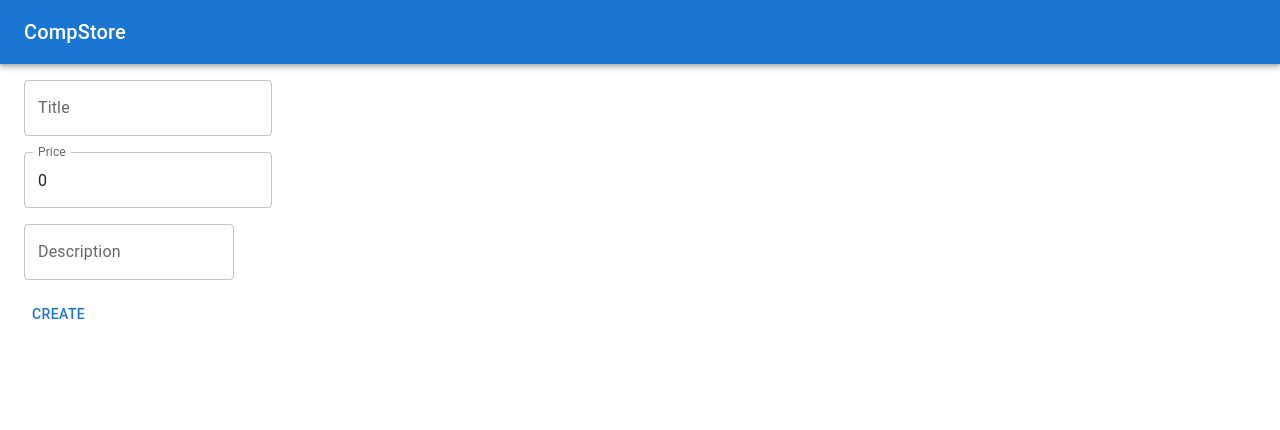
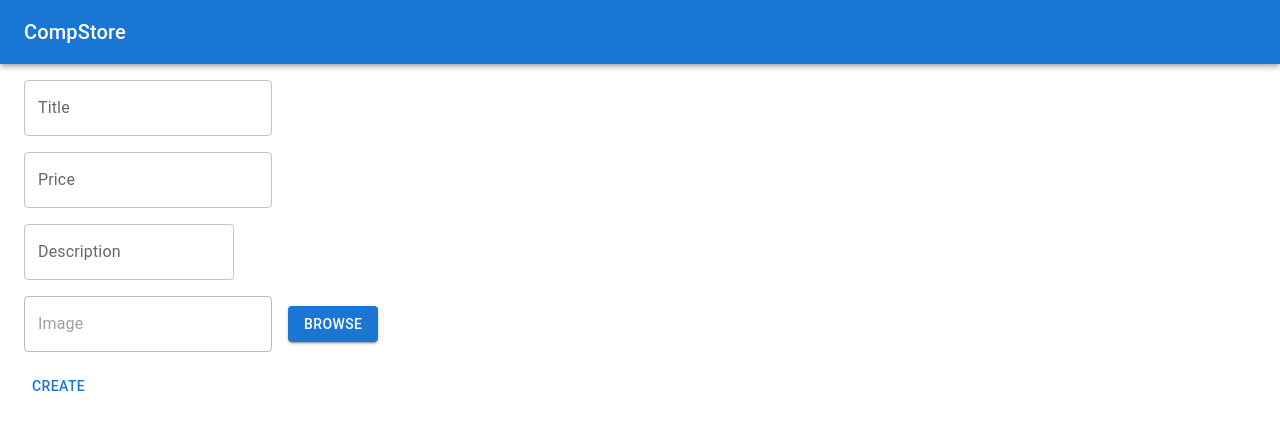
Before and after one commit to AlbinaUm/shop-frontend, a React (Vite) app: page /products/new in a window 1280 px wide. Shown: the top 430 px of the page. Built offline with nearby package versions, Linux system fonts and the light colour scheme.

Commit message:
Added input type file in ProductForm and output image in card

```diff
--- a/src/axiosApi.ts
+++ b/src/axiosApi.ts
@@ -1,7 +1,8 @@
 import axios from 'axios';
+import { apiUrl } from './globalConstants.ts';
 
 const axiosApi = axios.create({
-  baseURL: 'http://localhost:8000'
+  baseURL: apiUrl
 });
 
 export default axiosApi;
--- /dev/null
+++ b/src/components/FileInput/FileInput.tsx
@@ -0,0 +1,59 @@
+
+import Grid from '@mui/material/Grid2';
+import { Button, TextField } from '@mui/material';
+import { useRef, useState } from 'react';
+
+interface  Props {
+  name: string;
+  label: string;
+  onGetFile: (e: React.ChangeEvent<HTMLInputElement>) => void;
+}
+
+const FileInput: React.FC<Props> = ({name, label, onGetFile}) => {
+  const inputRef = useRef<HTMLInputElement>(null);
+  const [fileName, setFileName] = useState('');
+
+
+  const onFileChange = (e: React.ChangeEvent<HTMLInputElement>) => {
+    if (e.target.files && e.target.files[0]) {
+      setFileName(e.target.files[0].name);
+    } else {
+      setFileName('');
+    }
+
+    onGetFile(e);
+  };
+
+  const activateInput = () => {
+    if (inputRef.current) {
+      inputRef.current.click();
+    }
+  };
+
+  return (
+    <>
+      <input
+        style={{display: 'none'}}
+        type="file"
+        name={name}
+        onChange={onFileChange}
+        ref={inputRef}
+      />
+      <Grid container spacing={2} direction="row" alignItems="center">
+        <Grid>
+          <TextField
+            disabled
+            label={label}
+            value={fileName}
+            onClick={activateInput}
+          />
+        </Grid>
+        <Grid>
+          <Button variant="contained" onClick={activateInput}>Browse</Button>
+        </Grid>
+      </Grid>
+    </>
+  );
+};
+
+export default FileInput;
--- a/src/features/products/components/ProductForm.tsx
+++ b/src/features/products/components/ProductForm.tsx
@@ -2,6 +2,7 @@ import { ChangeEvent, FormEvent, useState } from 'react';
 import Grid from '@mui/material/Grid2';
 import { Button, TextField } from '@mui/material';
 import { ProductMutation } from '../../../types';
+import FileInput from '../../../components/FileInput/FileInput.tsx';
 
 
 interface Props {
@@ -10,8 +11,9 @@ interface Props {
 
 const initialState = {
   title: '',
-  price: 0,
+  price: '',
   description: '',
+  image: null,
 };
 
 const ProductForm: React.FC<Props> = ({onSubmit}) => {
@@ -19,12 +21,24 @@ const ProductForm: React.FC<Props> = ({onSubmit}) => {
 
   const submitFormHandler = (e: FormEvent) => {
     e.preventDefault();
-    onSubmit({...form, price: +form.price});
+    console.log(form);
+    onSubmit({...form});
   };
 
   const inputChangeHandler = (e: ChangeEvent<HTMLInputElement>) => {
     const {name, value} = e.target;
     setForm(prevState => ({ ...prevState, [name]: value }));
+  };
+
+  const fileEventChangeHandler = (e: React.ChangeEvent<HTMLInputElement>) => {
+    const {name, files} = e.target;
+
+    if (files) {
+      setForm(prevState => ({
+        ...prevState,
+        [name]: files[0] || null,
+      }))
+    }
   };
 
   return (
@@ -61,6 +75,11 @@ const ProductForm: React.FC<Props> = ({onSubmit}) => {
           />
         </Grid>
 
+        <Grid size={{xs: 12}}>
+          <FileInput  name="image" label="Image" onGetFile={fileEventChangeHandler}/>
+        </Grid>
+
+
         <Grid>
           <Button type="submit" color="primary">Create</Button>
         </Grid>
--- a/src/features/products/components/ProductItem.tsx
+++ b/src/features/products/components/ProductItem.tsx
@@ -1,19 +1,35 @@
 import Grid from '@mui/material/Grid2';
-import { Card, CardActions, CardContent, CardHeader, IconButton } from '@mui/material';
+import { Card, CardActions, CardContent, CardHeader, CardMedia, IconButton } from '@mui/material';
 import { ArrowForward } from '@mui/icons-material';
 import { Link } from 'react-router-dom';
+import NoPictureImage from '../../../assets/noPicture.png';
+import { apiUrl } from '../../../globalConstants.ts';
 
 interface Props {
   title: string;
   price: number;
   id: string;
+  image?: string | null | undefined;
 }
 
-const ProductItem: React.FC<Props> = ({title, price, id}) => {
+const ProductItem: React.FC<Props> = ({title, price, id, image}) => {
+  let productsImage = NoPictureImage;
+
+  if (image) {
+    productsImage = apiUrl +  '/' +image;
+  }
+
   return (
     <Grid size={{ xs: 12, sm: 12, md: 6, lg: 4 }}>
       <Card>
         <CardHeader title={title}/>
+        <CardMedia
+          style={{width: '100%'}}
+          component="img"
+          image={productsImage}
+          title={title}
+        />
+
         <CardContent>
           <strong>Price: {price} KGS</strong>
         </CardContent>
--- a/src/features/products/containers/NewProduct.tsx
+++ b/src/features/products/containers/NewProduct.tsx
@@ -14,6 +14,8 @@ const NewProduct = () => {
   const navigate = useNavigate();
 
   const onSubmitForm = async (product: ProductMutation) => {
+
+
     await dispatch(createProduct(product));
     toast.success('Product was successfully created!');
     navigate('/products');
--- a/src/features/products/containers/Products.tsx
+++ b/src/features/products/containers/Products.tsx
@@ -31,7 +31,7 @@ const Products = () => {
         </Grid>
       </Grid>
 
-      <Grid container direction="row" spacing={1}>
+      <Grid container direction={"column"}>
 
         {isFetchProductsLoading ? <CircularProgress /> :
           <>
@@ -43,6 +43,7 @@ const Products = () => {
                     id={product.id}
                     title={product.title}
                     price={product.price}
+                    image={product.image}
                   />
                 ))}
               </>
--- a/src/features/products/productsThunk.ts
+++ b/src/features/products/productsThunk.ts
@@ -13,6 +13,18 @@ export const fetchProducts = createAsyncThunk<Product[], void>(
 export const createProduct = createAsyncThunk<void, ProductMutation>(
   'products/createProduct',
   async (productMutation) => {
-    await axiosApi.post('/products', {...productMutation});
+    const formData = new FormData();
+
+    const keys = Object.keys(productMutation) as (keyof ProductMutation)[]; // [title, price]
+
+    keys.forEach(key => {
+      const value = productMutation[key];
+
+      if (value !== null) {
+        formData.append(key, value);
+      }
+    })
+
+    await axiosApi.post('/products', formData);
   }
 )
--- /dev/null
+++ b/src/globalConstants.ts
@@ -0,0 +1 @@
+export const apiUrl = 'http://localhost:8000';
--- a/src/types.d.ts
+++ b/src/types.d.ts
@@ -3,11 +3,13 @@ export interface Product {
   title: string;
   description: string;
   price: number;
+  image: string | null;
 }
 
 
 export interface ProductMutation {
   title: string;
   description: string;
-  price: number;
+  price:  string;
+  image: File | null;
 }
```
